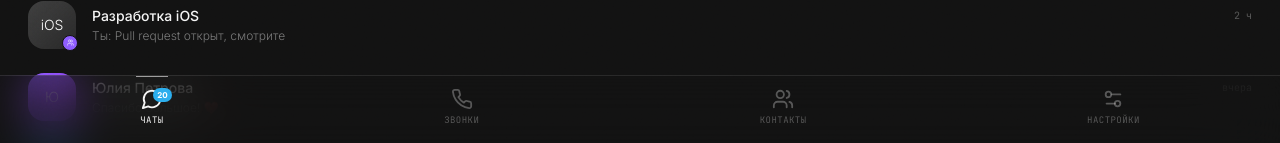
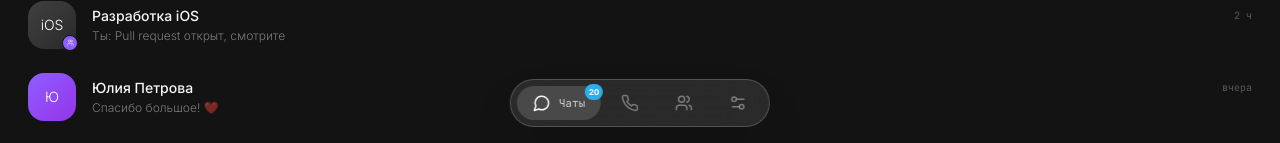
Before and after one commit to pr-poehali-dev/project-x-creation-7, a React (Vite) app: page /messenger in a window 1280 px wide. Shown: the part 641-784 px from the top of the page. Built offline with nearby package versions, Linux system fonts and the light colour scheme.

Commit message:
Refactor: modernize navigation panel design

```diff
--- a/src/pages/Messenger.tsx
+++ b/src/pages/Messenger.tsx
@@ -321,9 +321,9 @@ export default function Messenger() {
           <div className="h-28" />
         </div>
 
-        {/* Bottom nav */}
-        <div className="absolute bottom-0 left-0 right-0 border-t border-foreground/10 bg-background/50 pb-8 pt-3 backdrop-blur-xl">
-          <div className="flex items-center justify-around">
+        {/* Floating pill nav */}
+        <div className="absolute bottom-8 left-1/2 -translate-x-1/2 z-20">
+          <div className="flex items-center gap-1 rounded-full border border-foreground/20 bg-foreground/10 p-1.5 backdrop-blur-xl shadow-2xl">
             {[
               { id: "chats", icon: "MessageCircle", label: "Чаты", badge: totalUnread },
               { id: "calls", icon: "Phone", label: "Звонки" },
@@ -333,17 +333,18 @@ export default function Messenger() {
               <button
                 key={tab.id}
                 onClick={() => setActiveTab(tab.id as typeof activeTab)}
-                className={`group relative flex flex-col items-center gap-1 px-5 transition-all duration-300 ${
-                  activeTab === tab.id ? "text-foreground" : "text-foreground/30 hover:text-foreground/60"
+                className={`group relative flex items-center gap-2 rounded-full px-4 py-2 transition-all duration-300 ${
+                  activeTab === tab.id
+                    ? "bg-foreground/15 text-foreground"
+                    : "text-foreground/40 hover:text-foreground/70"
                 }`}
               >
-                <Icon name={tab.icon} size={22} />
-                <span className="font-mono text-[9px] uppercase tracking-wider">{tab.label}</span>
+                <Icon name={tab.icon} size={18} />
                 {activeTab === tab.id && (
-                  <div className="absolute -top-3 left-1/2 h-px w-8 -translate-x-1/2 bg-foreground/60" />
+                  <span className="font-mono text-[11px] text-foreground/80">{tab.label}</span>
                 )}
                 {tab.badge && tab.badge > 0 && (
-                  <div className="absolute right-3 top-0 flex h-3.5 min-w-3.5 items-center justify-center rounded-full bg-primary px-1">
+                  <div className="absolute -right-0.5 -top-0.5 flex h-4 min-w-4 items-center justify-center rounded-full bg-primary px-1">
                     <span className="font-sans text-[8px] font-bold text-primary-foreground">{tab.badge > 99 ? "99+" : tab.badge}</span>
                   </div>
                 )}
```
